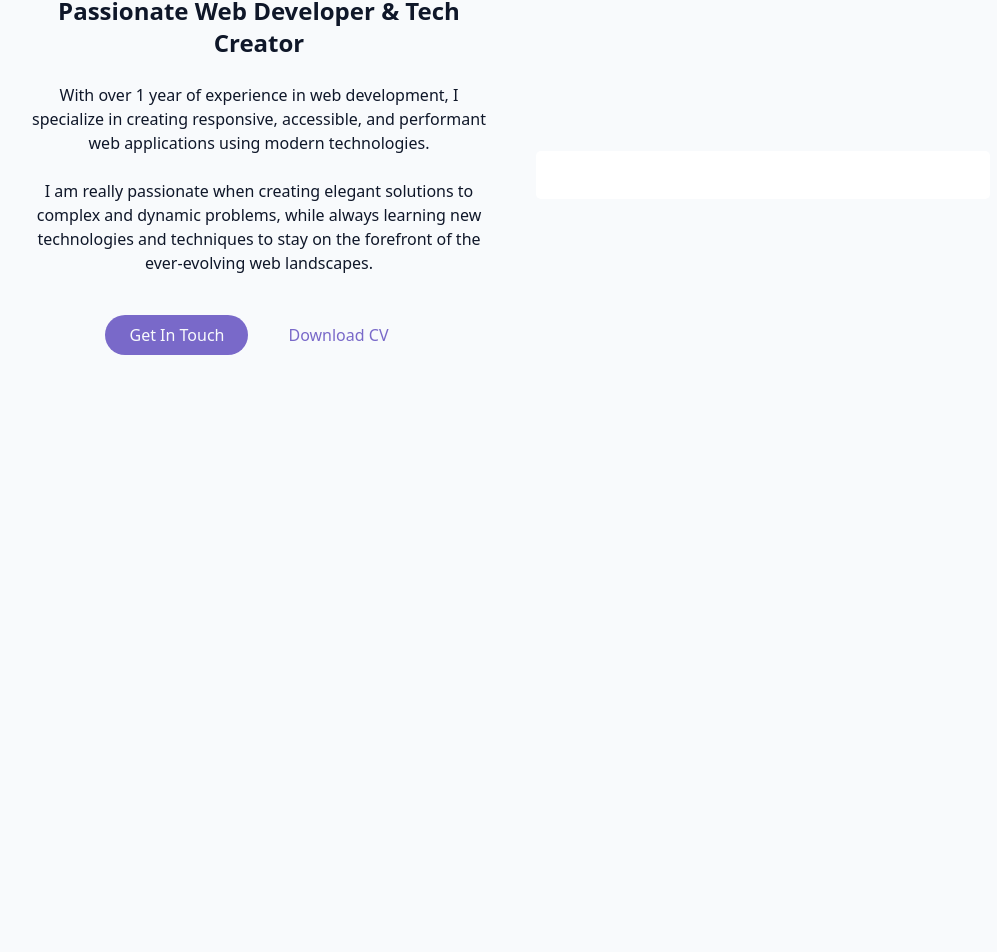
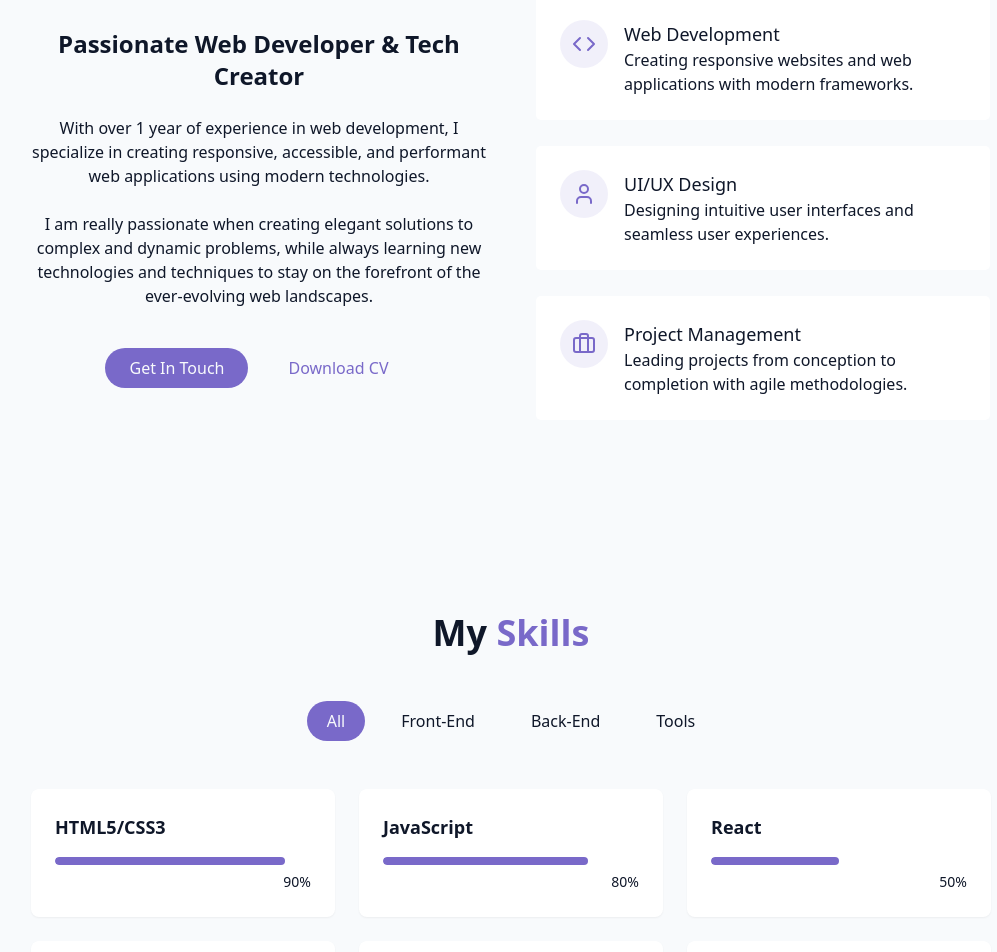
Before and after one commit to Prdp-ktri/September-2025-portfolio, a React (Vite) app: page / in a window 1280 px wide. Shown: the part 989-1941 px from the top of the page, without its empty margins (129-1126 px from the left). Before the commit the page ends 1440 px from the top, so only its background shows below. Built offline with nearby package versions, Linux system fonts and the light colour scheme.

Commit message:
commit Skills section completed
commit Skills section completed

```diff
--- a/src/components/AboutSection.jsx
+++ b/src/components/AboutSection.jsx
@@ -1,3 +1,5 @@
+import { Briefcase, Code, User } from "lucide-react";
+
 export const AboutSection = () => {
   return (
     <section id="about" className="py-24 px-4 relative">
@@ -32,9 +34,9 @@
                 Get In Touch
               </a>
               <a
-                href=""
+                href="PRADEEPKHATRI-RESUME_Amd.pdf"
                 className="px-6 py-2 rounded-full border-primary text-primary
-              hover:bg-primary/10 transition-colors duration-300"
+              hover:bg-primary/10 transition-colors duration-300 card-hover"
               >
                 {" "}
                 Download CV
@@ -43,7 +45,48 @@
           </div>
 
           <div className="grid grid-cols-1 gap-6">
-            <div className="gradient-border p-6 card-hover"></div>
+            <div className="gradient-border p-6 card-hover">
+              <div className="flex items-start gap-4">
+                <div className="p-3 rounded-full bg-primary/10">
+                  <Code className="h-6 w-6 text-primary" />
+                </div>
+                <div className="text-left">
+                  <h4 className="text-semibold text-lg">Web Development</h4>
+                  <p className="text-muted-foreground">
+                    Creating responsive websites and web applications with
+                    modern frameworks.
+                  </p>
+                </div>
+              </div>
+            </div>
+            <div className="gradient-border p-6 card-hover">
+              <div className="flex items-start gap-4">
+                <div className="p-3 rounded-full bg-primary/10">
+                  <User className="h-6 w-6 text-primary" />
+                </div>
+                <div className="text-left">
+                  <h4 className="text-semibold text-lg">UI/UX Design</h4>
+                  <p className="text-muted-foreground">
+                    Designing intuitive user interfaces and seamless user
+                    experiences.
+                  </p>
+                </div>
+              </div>
+            </div>
+            <div className="gradient-border p-6 card-hover">
+              <div className="flex items-start gap-4">
+                <div className="p-3 rounded-full bg-primary/10">
+                  <Briefcase className="h-6 w-6 text-primary" />
+                </div>
+                <div className="text-left">
+                  <h4 className="text-semibold text-lg">Project Management</h4>
+                  <p className="text-muted-foreground">
+                    Leading projects from conception to completion with agile
+                    methodologies.
+                  </p>
+                </div>
+              </div>
+            </div>
           </div>
         </div>
       </div>
--- /dev/null
+++ b/src/components/ProjectsSection.jsx
@@ -0,0 +1,10 @@
+const projects = [
+  {
+
+  }
+]
+
+export const ProjectsSection = () => {
+
+  return <section></section>
+};
--- /dev/null
+++ b/src/components/SkillsSection.jsx
@@ -0,0 +1,86 @@
+import { useState } from "react";
+import { cn } from "@/lib/utils";
+
+const skills = [
+  // Front End
+  { name: "HTML5/CSS3", level: 90, category: "Front-End" },
+  { name: "JavaScript", level: 80, category: "Front-End" },
+  { name: "React", level: 50, category: "Front-End" },
+  { name: "TypeScript", level: 20, category: "Front-End" },
+  { name: "Tailwind CSS", level: 30, category: "Front-End" },
+
+  // Back End
+  { name: "Node.JS", level: 60, category: "Back-End" },
+  { name: "Express.JS", level: 65, category: "Back-End" },
+  { name: "MongoDB", level: 50, category: "Back-End" },
+  { name: "PostgreSQL", level: 20, category: "Back-End" },
+  { name: "MySQL", level: 95, category: "Back-End" },
+
+  // Tools
+  { name: "Git/Github", level: 75, category: "Tools" },
+  { name: "Docker", level: 10, category: "Tools" },
+  { name: "Figma", level: 60, category: "Tools" },
+  { name: "VS Code", level: 70, category: "Tools" },
+];
+
+const categories = ["All", "Front-End", "Back-End", "Tools"];
+
+export const SkillsSection = () => {
+  const [activeCategory, setActiveCategory] = useState("All");
+
+  const filteredSkills = skills.filter(
+    (skill) => activeCategory === "All" || skill.category === activeCategory
+  );
+
+  return (
+    <section id="skills" className="py-24 px-4 relative bg-secondary/30">
+      <div className="container mx-auto max-w-5xl">
+        <h2 className="text-3xl md:text-4xl font-bold mb-12 text-center">
+          My <span className="text-primary">Skills</span>
+        </h2>
+
+        <div className="flex flex-wrap justify-center gap-4 mb-12">
+          {categories.map((category, key) => (
+            <button
+              key={key}
+              className={cn(
+                "px-5 py-2 rounded-full transition-colors duration-300 capitalize",
+                activeCategory === category
+                  ? "bg-primary text-primary-foreground"
+                  : "bg-secondary/70 text-foreground hover:bd-secondary"
+              )}
+              onClick={() => setActiveCategory(category)}
+            >
+              {category}
+            </button>
+          ))}
+        </div>
+
+        <div className="grid grid-cols-1 sm:grid-cols-2 lg:grid-cols-3 gap-6">
+          {filteredSkills.map((skill, key) => (
+            <div
+              key={key}
+              className="bg-card p-6 rounded-lg shadow-xs card-hover"
+            >
+              <div className="text-left mb-4">
+                <h3 className="font-semibold text-lg">{skill.name}</h3>
+              </div>
+              <div className="w-full bg-secondary/50 h-2 rounded-full overflow-hidden">
+                <div
+                  className="bg-primary h-2 rounded-full origin-left animate-[grow_1.5s_ease-out]"
+                  style={{ width: skill.level + "%" }}
+                />
+              </div>
+
+              <div className="text-right mt-1">
+                <span className="text-sm text-muted-foreground">
+                  {skill.level}%
+                </span>
+              </div>
+            </div>
+          ))}
+        </div>
+      </div>
+    </section>
+  );
+};
--- a/src/pages/Home.jsx
+++ b/src/pages/Home.jsx
@@ -1,6 +1,8 @@
 import { AboutSection } from "../components/AboutSection";
 import { HeroSection } from "../components/HeroSection";
 import { Navbar } from "../components/Navbar";
+import { ProjectsSection } from "../components/ProjectsSection";
+import { SkillsSection } from "../components/SkillsSection";
 import { ThemeToggle } from "../components/ThemeToggle";
 import { StarBackground } from "@/components/STarBackground";
 
@@ -20,6 +22,8 @@
       <main>
         <HeroSection />
         <AboutSection />
+        <SkillsSection />
+        <ProjectsSection />
       </main>
 
       {/* Footer */}
```
Also changed, not shown: src/components/ContactSection.jsx (deleted).
